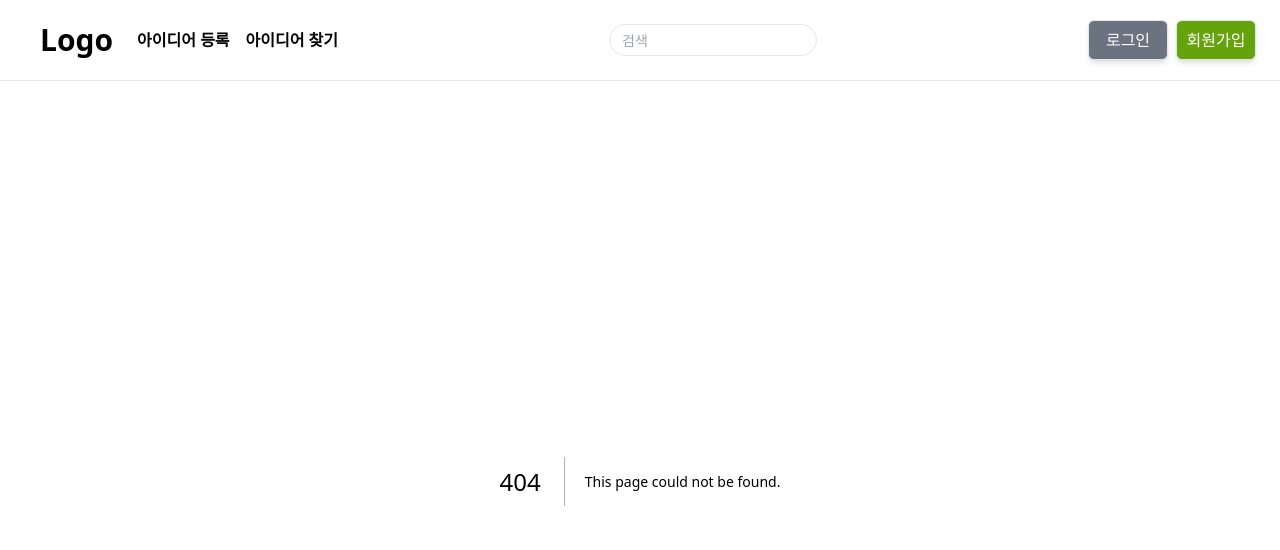
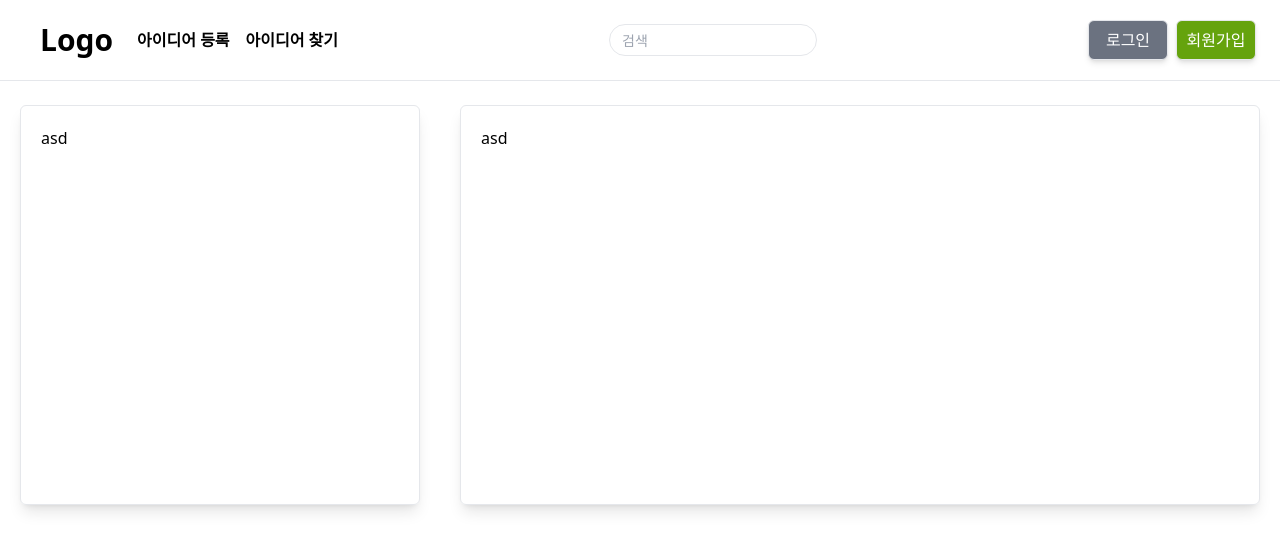
Before and after one commit to HolyWatter/Idea-matching, a Next.js app: page /idea in a window 1280 px wide. Before the commit this address had no page. Shown: the top 550 px of the page. Built offline with nearby package versions, Linux system fonts and the light colour scheme.

Commit message:
작업중 : 아이디어 등록 레이아웃 임시

```diff
--- /dev/null
+++ b/pages/idea/index.tsx
@@ -0,0 +1,11 @@
+export default function Idea() {
+  return (
+    <div className="flex justify-center space-x-10 mt-6">
+      <div className="w-[400px] h-[400px] p-5 border shadow-lg rounded-md">
+        {" "}
+        asd
+      </div>
+      <div className="w-[800px] p-5 border shadow-lg rounded-md"> asd</div>
+    </div>
+  );
+}
```
